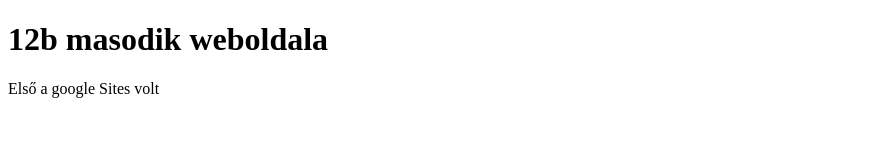
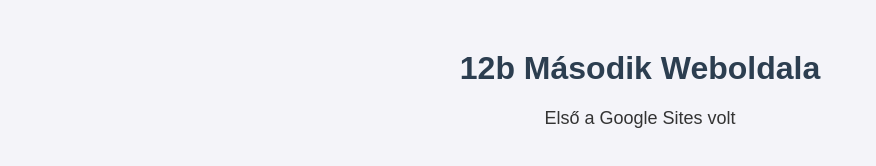
Before and after one commit to KovacsKrisztian0510/12bvwblapKKZ, a plain HTML site: page index.html in a window 1280 px wide. Shown: the whole page, without its empty margins (0-876 px from the left). Drawn offline with Linux system fonts and the light colour scheme.

Commit message:
Update index.html

```diff
--- a/index.html
+++ b/index.html
@@ -3,10 +3,28 @@
 <head>
     <meta charset="UTF-8">
     <meta name="viewport" content="width=device-width, initial-scale=1.0">
-    <title>12bweboldal</title>
+    <title>12b Weboldal</title>
+    <style>
+        body {
+            font-family: Arial, sans-serif;
+            background-color: #f4f4f9;
+            color: #333;
+            margin: 0;
+            padding: 0;
+        }
+        h1 {
+            color: #2c3e50;
+            text-align: center;
+            margin-top: 50px;
+        }
+        p {
+            text-align: center;
+            font-size: 18px;
+        }
+    </style>
 </head>
 <body>
-    <h1>12b masodik weboldala</h1>
-    Első a google Sites  volt
+    <h1>12b Második Weboldala</h1>
+    <p>Első a Google Sites volt</p>
 </body>
 </html>
```
